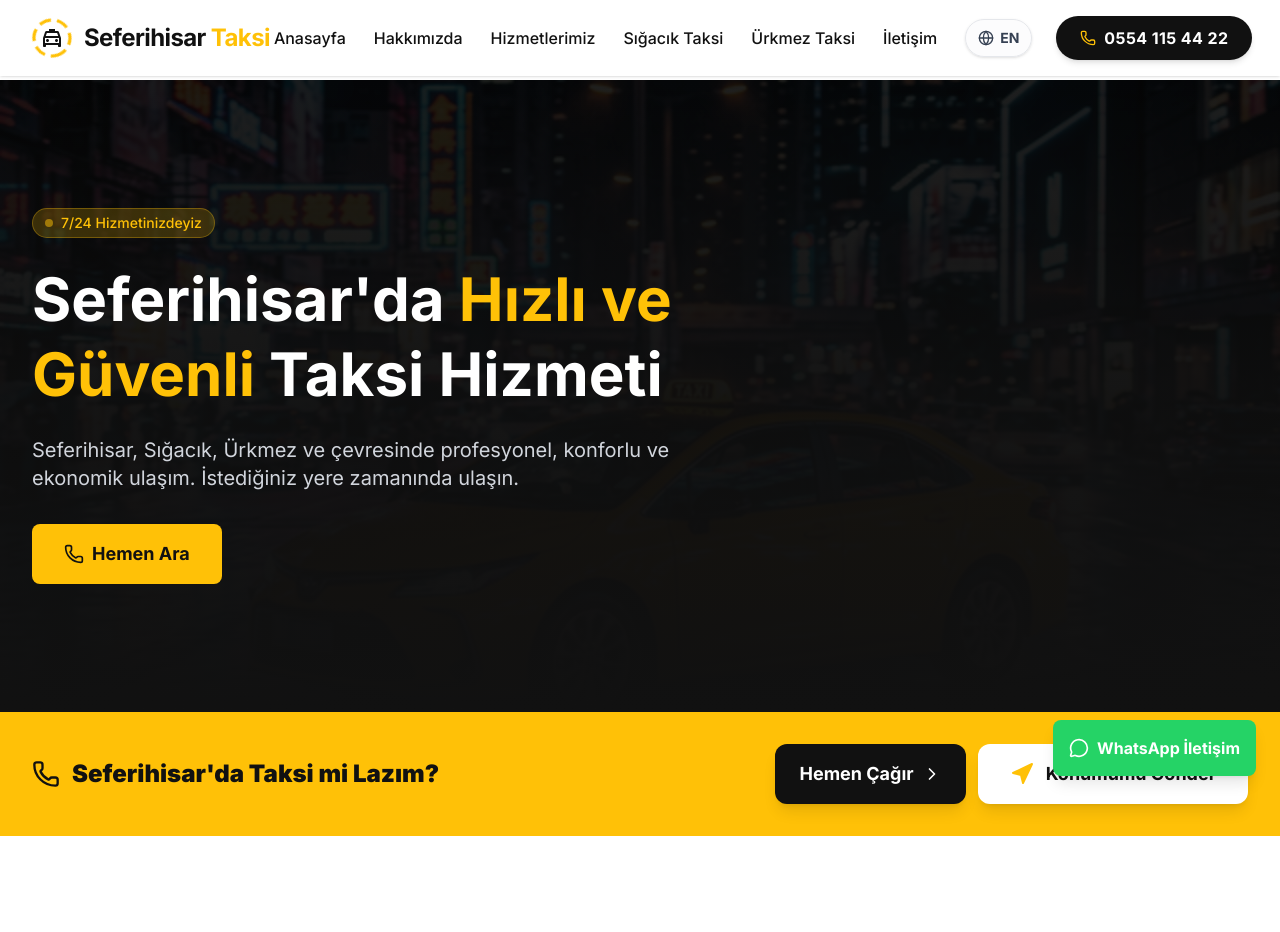
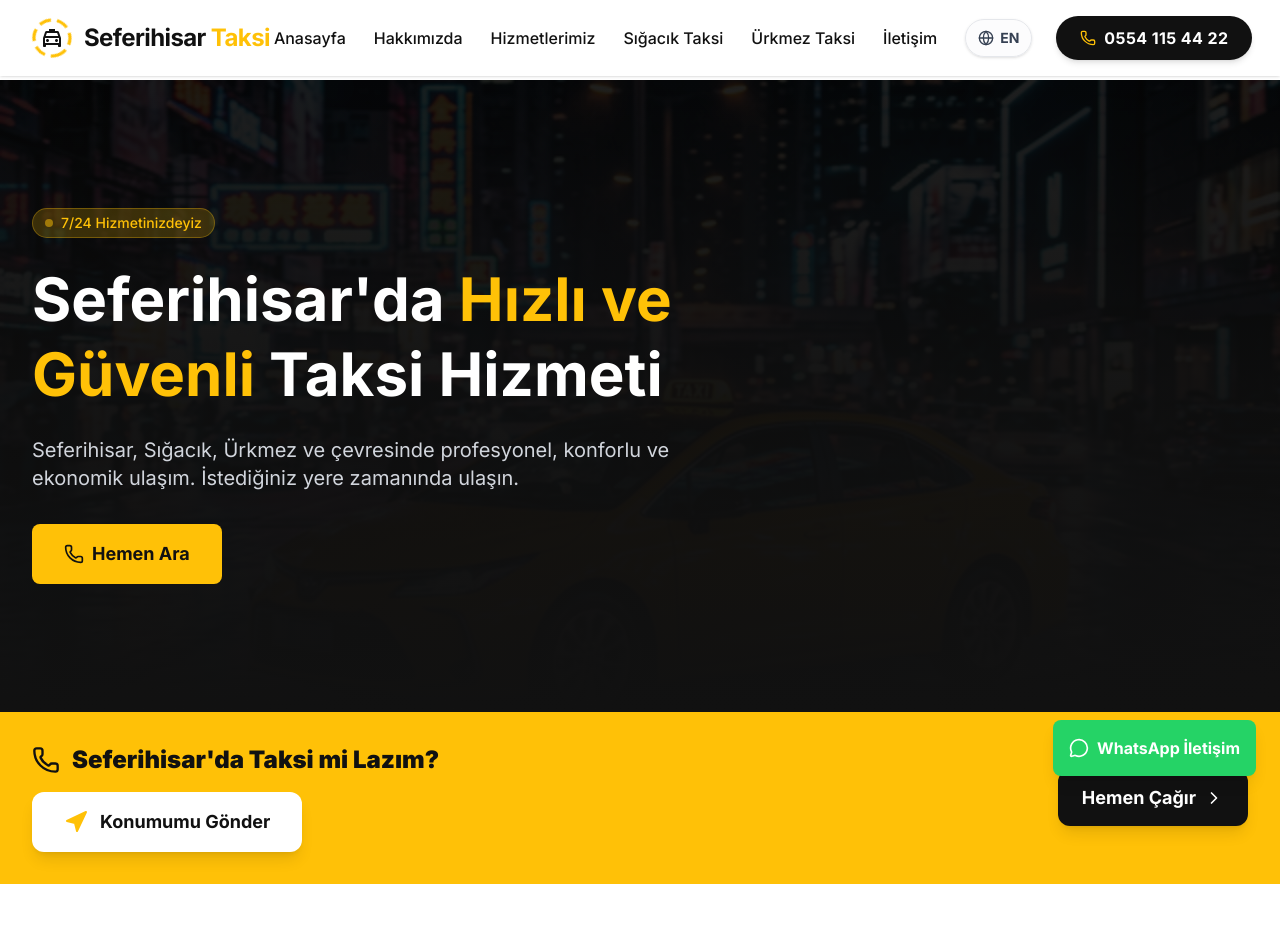
Before and after one commit to kodfinans34/seferihisartaxi, a Next.js app: page / in a window 1280 px wide. Shown: the top 932 px of the page. Built offline with nearby package versions, Linux system fonts and the light colour scheme.

Commit message:
feat: move SendLocationButton below title

```diff
--- a/src/app/page.tsx
+++ b/src/app/page.tsx
@@ -59,15 +59,19 @@ export default function Home() {
       <section className="bg-primary py-8">
         <div className="max-w-7xl mx-auto px-4 sm:px-6 lg:px-8">
           <div className="flex flex-col md:flex-row items-center justify-between gap-6">
-            <h2 className="text-xl md:text-2xl font-black text-secondary text-center md:text-left flex flex-col sm:flex-row items-center gap-3">
-              <Phone className="w-6 h-6 sm:w-7 sm:h-7" /> Seferihisar'da Taksi mi Lazım?
-            </h2>
-            <div className="flex flex-col sm:flex-row gap-3 w-full md:w-auto mt-4 md:mt-0">
+            <div className="flex flex-col gap-4 text-center md:text-left w-full md:w-auto">
+              <h2 className="text-xl md:text-2xl font-black text-secondary flex flex-col sm:flex-row items-center justify-center md:justify-start gap-3">
+                <Phone className="w-6 h-6 sm:w-7 sm:h-7" /> Seferihisar'da Taksi mi Lazım?
+              </h2>
+              <div className="flex justify-center md:justify-start">
+                <SendLocationButton className="w-full sm:w-auto text-base sm:text-lg" />
+              </div>
+            </div>
+            <div className="flex flex-col sm:flex-row gap-3 w-full md:w-auto">
               <a href="tel:+905541154422" className="w-full sm:w-auto justify-center bg-secondary text-white hover:bg-black font-bold text-base sm:text-lg px-6 py-3.5 rounded-xl shadow-lg transition-transform hover:scale-105 flex items-center gap-2">
                 Hemen Çağır
                 <ChevronRight className="w-5 h-5" />
               </a>
-              <SendLocationButton className="w-full sm:w-auto text-base sm:text-lg" />
             </div>
           </div>
         </div>
```
Also changed, not shown: public/seferihisar-bg.jpeg (added), public/seferihisar-bg2.png (renamed from public/seferihisar-bg.png).
